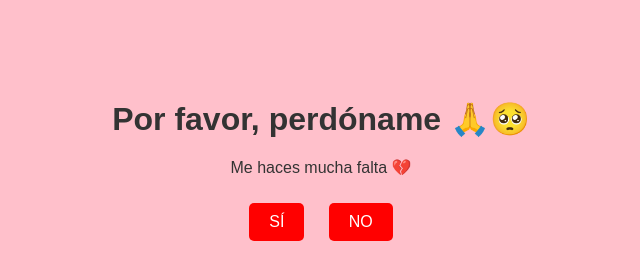
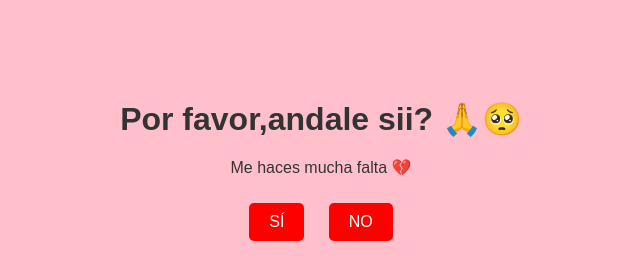
Before and after one commit to KEITANXD/Para-ti-, a plain HTML site: page no1.html in a window 1280 px wide. Shown: the whole page, without its empty margins (319-959 px from the left). Drawn offline with Linux system fonts and the light colour scheme.

Commit message:
Update no1.html

```diff
--- a/no1.html
+++ b/no1.html
@@ -8,7 +8,7 @@
 </head>
 <body>
   <div class="container">
-    <h1>Por favor, perdóname 🙏🥺</h1>
+    <h1>Por favor,andale sii? 🙏🥺</h1>
     <p>Me haces mucha falta 💔</p>
     <div class="btn">
       <a href="si.html">SÍ</a>
@@ -16,4 +16,5 @@
     </div>
   </div>
 </body>
+
 </html>
```
